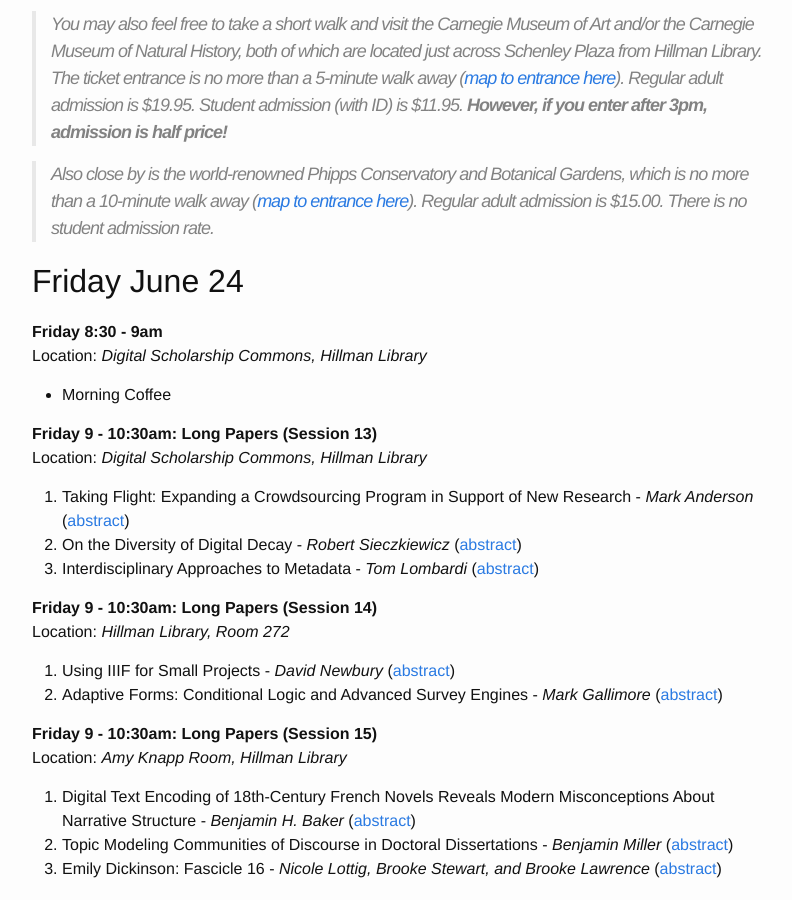
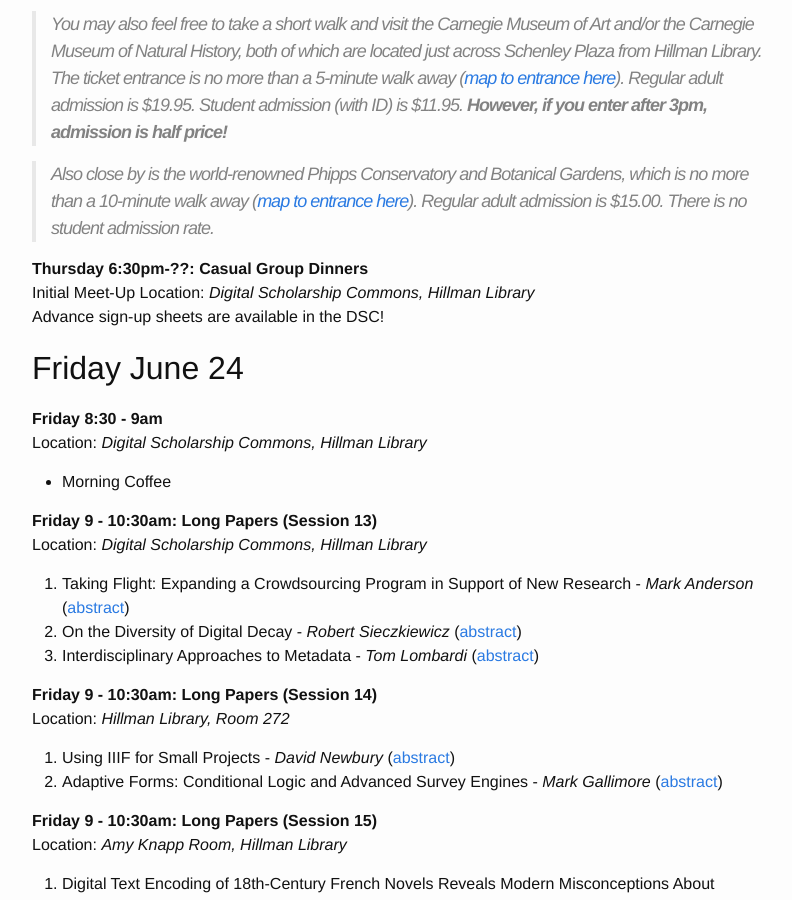
Before and after one commit to KeystoneDH/2016, a Jekyll site: the page built from schedule.md, in a window 1280 px wide and 900 px high, scrolled down 4545 px. Shown: the whole window, without its empty margins (238-1030 px from the left). Built offline with Jekyll 4.4.1, drawn with Linux system fonts in a browser that asks for light colours.

Commit message:
Update schedule.md

```diff
--- a/schedule.md
+++ b/schedule.md
@@ -175,6 +175,10 @@ Advance sign-up sheets will be available at the Information Desk, but do not hes
 
 >Also close by is the world-renowned Phipps Conservatory and Botanical Gardens, which is no more than a 10-minute walk away ([map to entrance here](https://goo.gl/maps/svmq37P1dk62)). Regular adult admission is $15.00. There is no student admission rate.
 
+**Thursday 6:30pm-??: Casual Group Dinners**
+Initial Meet-Up Location: _Digital Scholarship Commons, Hillman Library_
+Advance sign-up sheets are available in the DSC!
+
 ## Friday June 24
 
 **Friday 8:30 - 9am**
```
